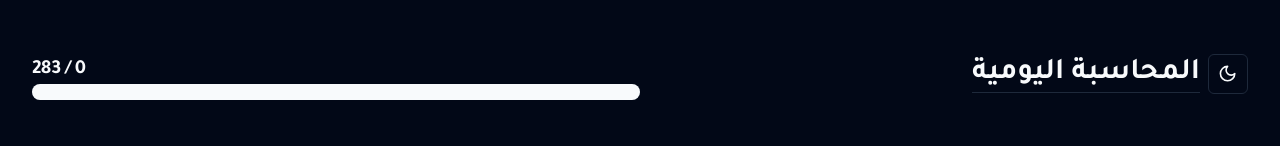
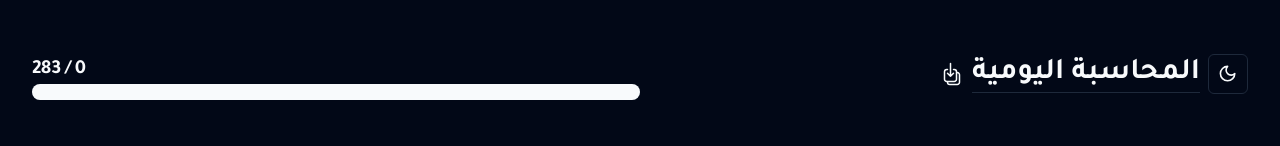
Before and after one commit to KhaledSobhy10/muhasiba-dev, a React (Vite) app: page / in a window 1280 px wide. Shown: the top 146 px of the page. Built offline with nearby package versions, Linux system fonts and the light colour scheme.

Commit message:
add install button

```diff
--- a/dev-dist/sw.js
+++ b/dev-dist/sw.js
@@ -82,7 +82,7 @@ define(['./workbox-b5f7729d'], (function (workbox) { 'use strict';
     "revision": "3ca0b8505b4bec776b69afdba2768812"
   }, {
     "url": "index.html",
-    "revision": "0.oogoevge4vo"
+    "revision": "0.sm5nh7g7grg"
   }], {});
   workbox.cleanupOutdatedCaches();
   workbox.registerRoute(new workbox.NavigationRoute(workbox.createHandlerBoundToURL("index.html"), {
--- a/src/components/header.tsx
+++ b/src/components/header.tsx
@@ -1,6 +1,7 @@
 import { calculateCategorySums, useTaskState } from "@/context/TaskContext";
 import { Progress } from "./ui/progress";
 import { ModeToggle } from "./mode-toggle";
+import InstallButton from "./installButton";
 
 type Props = {};
 
@@ -11,17 +12,16 @@ export default function Header({}: Props) {
     <header className="mt-4 flex justify-between w-full sticky flex-wrap ">
       <div className="md:w-fit w-full flex items-center gap-2">
         <ModeToggle />
-
         <h2 className="border-b  text-3xl font-semibold  first:mt-0">
           المحاسبة اليومية
-      </h2></div>
+        </h2>{" "}
+        <InstallButton />
+      </div>
       <div className="md:w-1/2 w-full flex flex-col justify-end items-end mt-2">
         <h4 className="scroll-m-20 text-xl font-semibold tracking-tight">
           {`${calc.totalCurrentScore} / ${calc.totalMaxScore}`}
         </h4>
-          <Progress
-            value={(calc.totalCurrentScore / calc.totalMaxScore) * 100}
-          />
+        <Progress value={(calc.totalCurrentScore / calc.totalMaxScore) * 100} />
       </div>
     </header>
   );
--- /dev/null
+++ b/src/components/installButton.tsx
@@ -0,0 +1,71 @@
+import React, { useState, useEffect } from "react";
+
+const InstallButton: React.FC = () => {
+  const [deferredPrompt, setDeferredPrompt] = useState<any | null>(null);
+  const [isAppInstalled, setIsAppInstalled] = useState<boolean>(false);
+  console.log("🚀 ~ isAppInstalled:", isAppInstalled);
+
+  useEffect(() => {
+    const handleBeforeInstallPrompt = (event: Event) => {
+      event.preventDefault();
+      setDeferredPrompt(event);
+    };
+
+    const handleAppInstalled = () => {
+      setIsAppInstalled(true);
+    };
+    if (window.matchMedia("(display-mode: standalone)").matches) {
+      setIsAppInstalled(true);
+    }
+
+    window.addEventListener("beforeinstallprompt", handleBeforeInstallPrompt);
+    window.addEventListener("appinstalled", handleAppInstalled);
+
+    return () => {
+      window.removeEventListener(
+        "beforeinstallprompt",
+        handleBeforeInstallPrompt
+      );
+      window.removeEventListener("appinstalled", handleAppInstalled);
+    };
+  }, []);
+
+  const handleInstallClick = () => {
+    if (deferredPrompt) {
+      deferredPrompt.prompt();
+      deferredPrompt.userChoice.then((choiceResult: any) => {
+        if (choiceResult.outcome === "accepted") {
+          console.log("User accepted the install prompt");
+        }
+        setDeferredPrompt(null);
+      });
+    }
+  };
+
+  return (
+    <button
+      onClick={handleInstallClick}
+      disabled={isAppInstalled || !deferredPrompt}
+      className="cursor-pointer"
+    >
+      {isAppInstalled ? null : (
+        <svg
+          xmlns="http://www.w3.org/2000/svg"
+          fill="none"
+          viewBox="0 0 24 24"
+          strokeWidth={1.5}
+          stroke="currentColor"
+          className="w-6 h-6"
+        >
+          <path
+            strokeLinecap="round"
+            strokeLinejoin="round"
+            d="M7.5 7.5h-.75A2.25 2.25 0 0 0 4.5 9.75v7.5a2.25 2.25 0 0 0 2.25 2.25h7.5a2.25 2.25 0 0 0 2.25-2.25v-7.5a2.25 2.25 0 0 0-2.25-2.25h-.75m-6 3.75 3 3m0 0 3-3m-3 3V1.5m6 9h.75a2.25 2.25 0 0 1 2.25 2.25v7.5a2.25 2.25 0 0 1-2.25 2.25h-7.5a2.25 2.25 0 0 1-2.25-2.25v-.75"
+          />
+        </svg>
+      )}
+    </button>
+  );
+};
+
+export default InstallButton;
```
Lines whose indentation alone changed are shown as unchanged.
